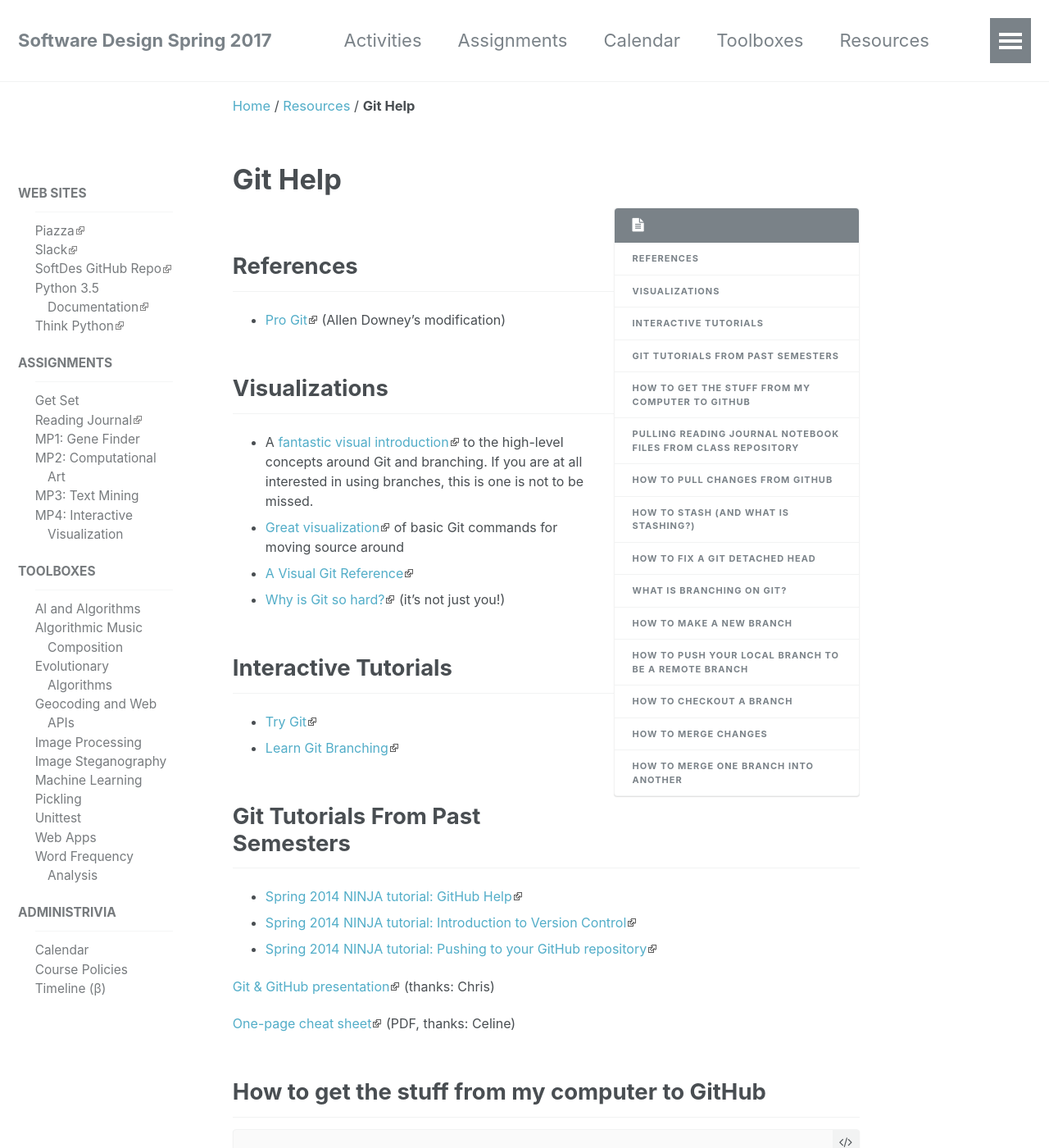
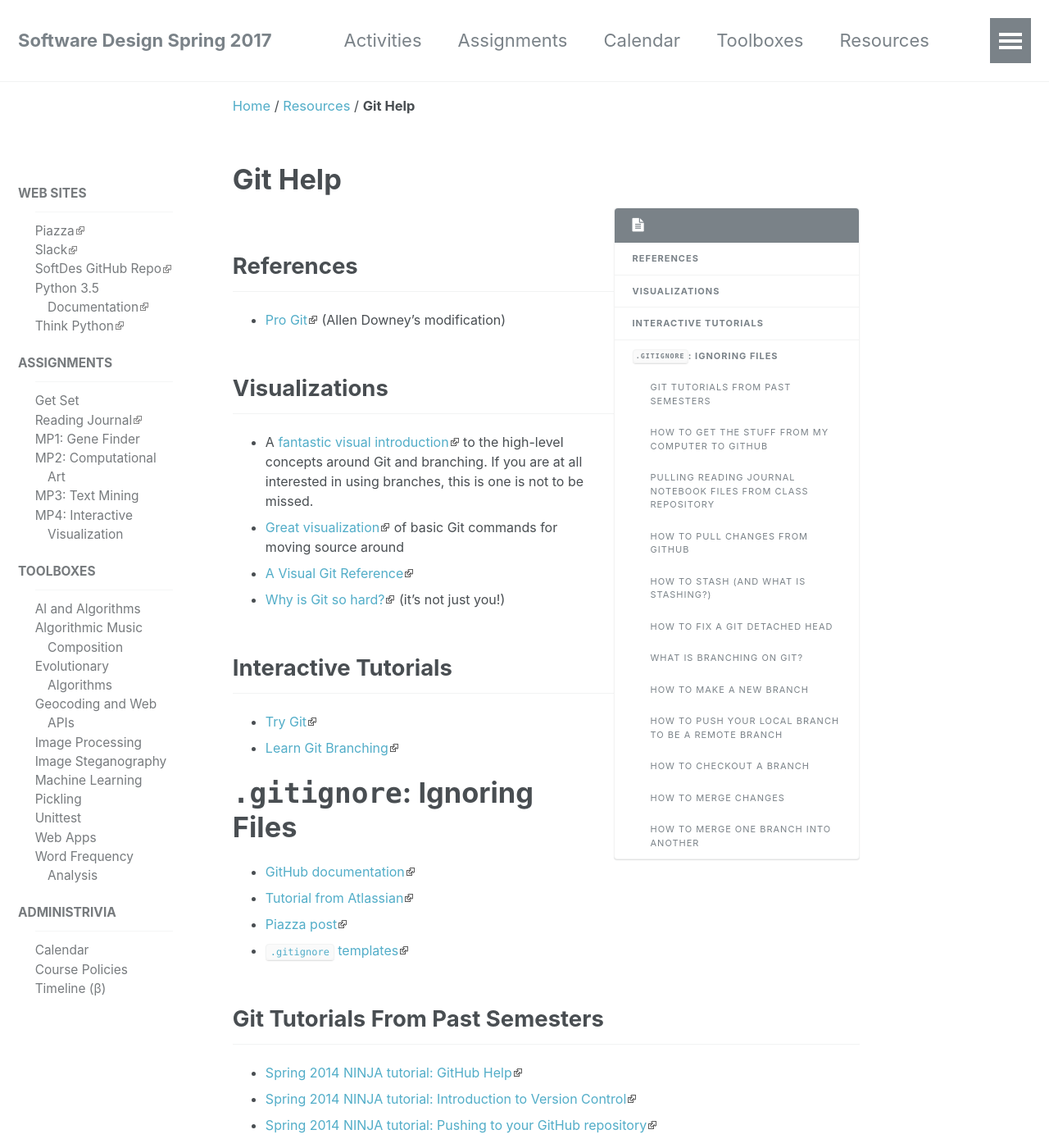
Before and after one commit to sd17spring/sd17spring.github.io, a Jekyll site: the page built from _pages/git-help.md, in a window 1280 px wide and 1400 px high. Shown: the whole window at 82% size. Built offline with Jekyll 4.4.1, drawn with Linux system fonts in a browser that asks for light colours.

Commit message:
add .gitignore section

```diff
--- a/_pages/git-help.md
+++ b/_pages/git-help.md
@@ -24,6 +24,14 @@ title: Git Help
 
 * [Try Git](https://try.github.io/levels/1/challenges/1)
 * [Learn Git Branching](http://learngitbranching.js.org)
+
+
+# `.gitignore`: Ignoring Files
+
+* [GitHub documentation](https://help.github.com/articles/ignoring-files/)
+* [Tutorial from Atlassian](https://www.atlassian.com/git/tutorials/gitignore)
+* [Piazza post](https://piazza.com/class/iy3bgqkraq97c0?cid=50)
+* [`.gitignore` templates](https://www.gitignore.io)
 
 
 ## Git Tutorials From Past Semesters
```
